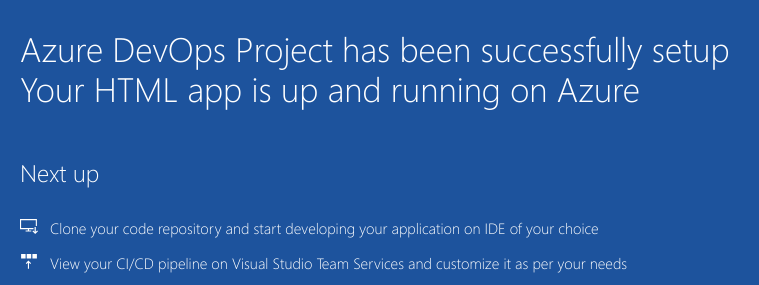
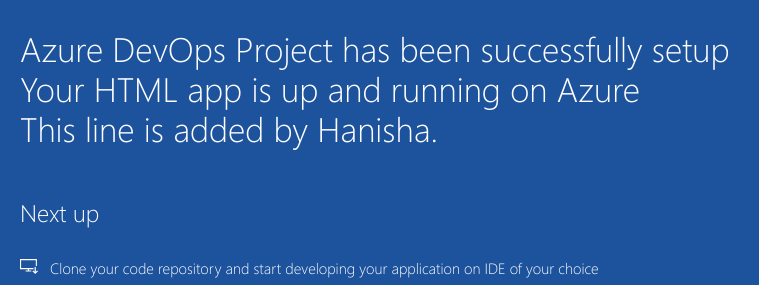
Before and after one commit to hanishakarimsetti/aperture-code-base, a plain HTML site: page sample-project/index.html in a window 1280 px wide. Shown: the part 442-727 px from the top of the page, 205-964 px from the left. Drawn offline with Linux system fonts and the light colour scheme.

Commit message:
Added a new line in index.html

```diff
--- a/sample-project/index.html
+++ b/sample-project/index.html
@@ -21,6 +21,7 @@
                 <div class="success-text">Success!</div>
                 <div class="description line-1"> Azure DevOps Project has been successfully setup</div>
                 <div class="description line-2"> Your HTML app is up and running on Azure</div>
+		 <div class="description line-2"> This line is added by Hanisha.</div>
                 <div class="next-steps-container">
                     <div class="next-steps-header">Next up</div>
                     <div class="next-steps-body">
```
